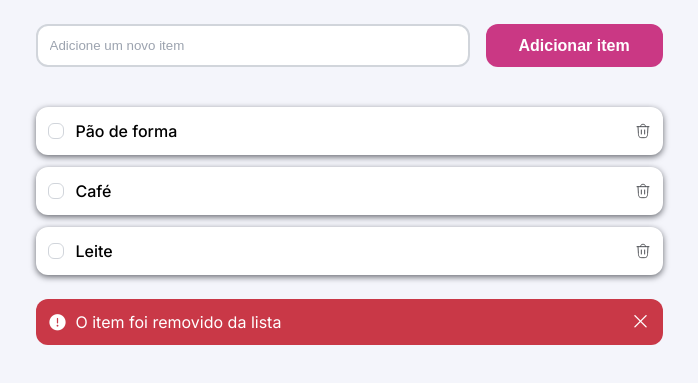
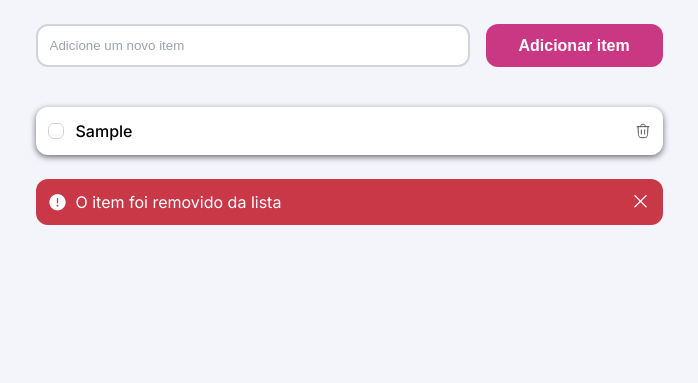
Before and after one commit to Enzo-Marques-12TA/QuickList, a plain HTML site: page index.html in a window 1280 px wide. Both pictures are taken after typing "Sample" into the empty fields and a click on the button "Adicionar item". Shown: the part 219-602 px from the top of the page, without its empty margins (291-989 px from the left). Drawn offline with nearby package versions, Linux system fonts and the light colour scheme.

Commit message:
criação da função para mostrar os itens da lista e criação da função para marcar os itens como concluídos

```diff
--- a/index.html
+++ b/index.html
@@ -39,46 +39,7 @@
             <button onclick="addItem()">Adicionar item</button>
         </section>
 
-        <section class="list">
-            <div class="item">
-                <div>
-                    <input type="checkbox" name="list" id="item-1">
-                    <div class="custom-checkbox">
-                        <img src="./assets/checked.svg" alt="checked">
-                    </div>
-                    <label for="item-1">Pão de forma</label>
-                </div>
-                <button>
-                    <img src="./assets/trash-icon.svg" alt="trash icon">
-                </button>
-            </div>
-
-            <div class="item">
-                <div>
-                    <input type="checkbox" name="list" id="item-2">
-                    <div class="custom-checkbox">
-                        <img src="./assets/checked.svg" alt="checked">
-                    </div>
-                    <label for="item-2">Café</label>
-                </div>
-                <button>
-                    <img src="./assets/trash-icon.svg" alt="trash icon">
-                </button>
-            </div>
-
-            <div class="item">
-                <div>
-                    <input type="checkbox" name="list" id="item-3">
-                    <div class="custom-checkbox">
-                        <img src="./assets/checked.svg" alt="checked">
-                    </div>
-                    <label for="item-3">Leite</label>
-                </div>
-                <button>
-                    <img src="./assets/trash-icon.svg" alt="trash icon">
-                </button>
-            </div>
-        </section>
+        <section class="list"></section>
 
         <div class="warning">
             <div>
--- a/main.js
+++ b/main.js
@@ -1,10 +1,8 @@
 //array, vetor
-
 const items = []
 
 function addItem (){
     const itemName  = document.querySelector("#item").value
-
 
 //objeto
 const item = {
@@ -16,5 +14,36 @@ items.push(item)
 
 document.querySelector("#item").value = ""
 
-console.log(items)
+showItemsList()
 }
+
+function showItemsList(){
+    const sectionList = document.querySelector(".list")
+
+    sectionList.innerHTML = ""
+
+    items.sort((itemA, itemB) => Number(itemA.checked) - Number(itemB.checked))
+
+    items.map((item, index) => {
+        sectionList.innerHTML += `
+                <div class="item">
+                    <div>
+                        <input type="checkbox" name="list" id="item-${index}">
+                        <div class="custom-checkbox">
+                            <img src="./assets/checked.svg" alt="checked">
+                        </div>
+                        <label for="item-${index}">${item.name}</label>
+                    </div>
+                    <button>
+                        <img src="./assets/trash-icon.svg" alt="trash icon">
+                    </button>
+                </div>
+        `
+    })
+}
+
+function checkItem(itemName){
+    const item = items.find((item) => item.name === itemName)
+    item.checked = !item.checked
+    showItemsList()
+}
```
